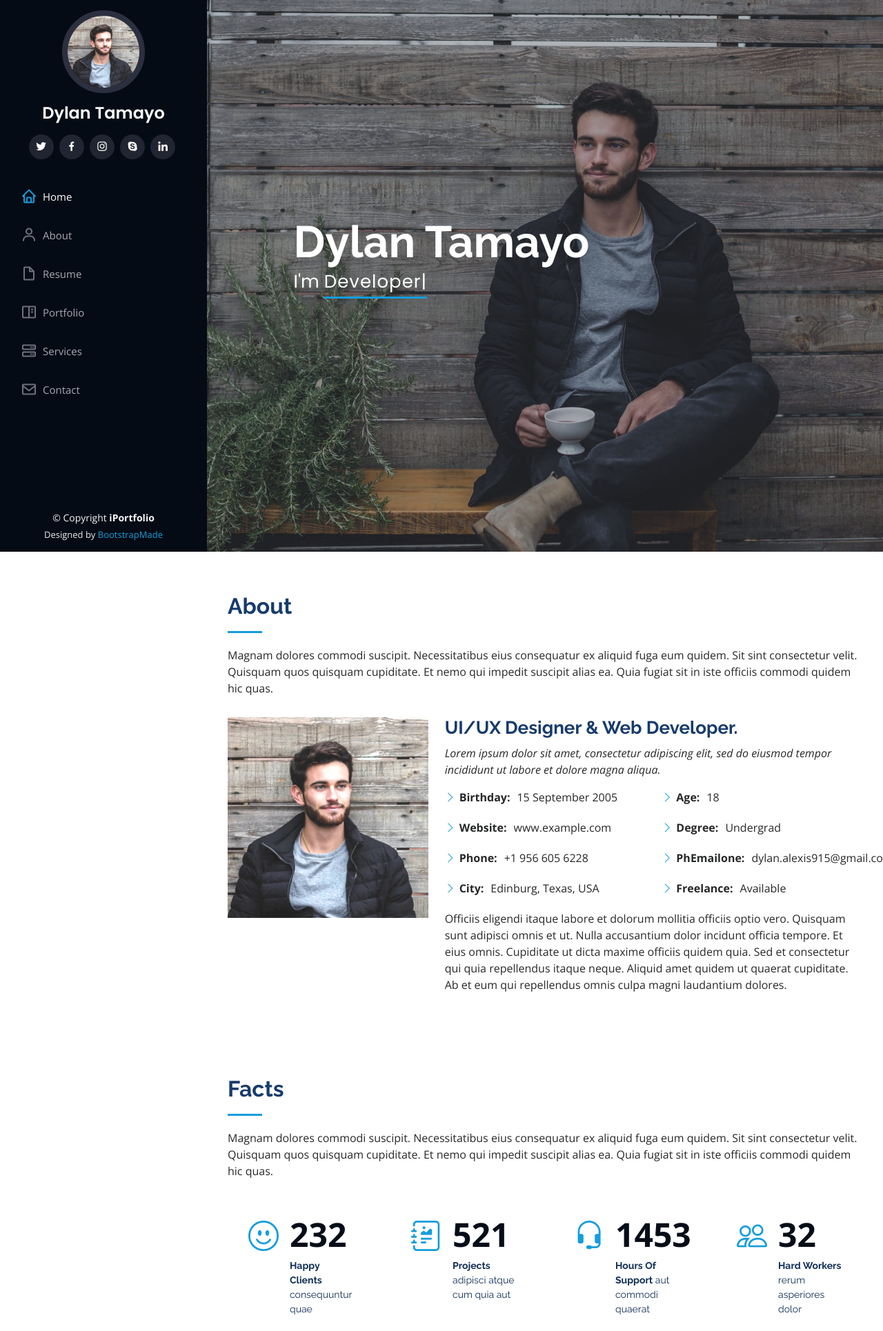
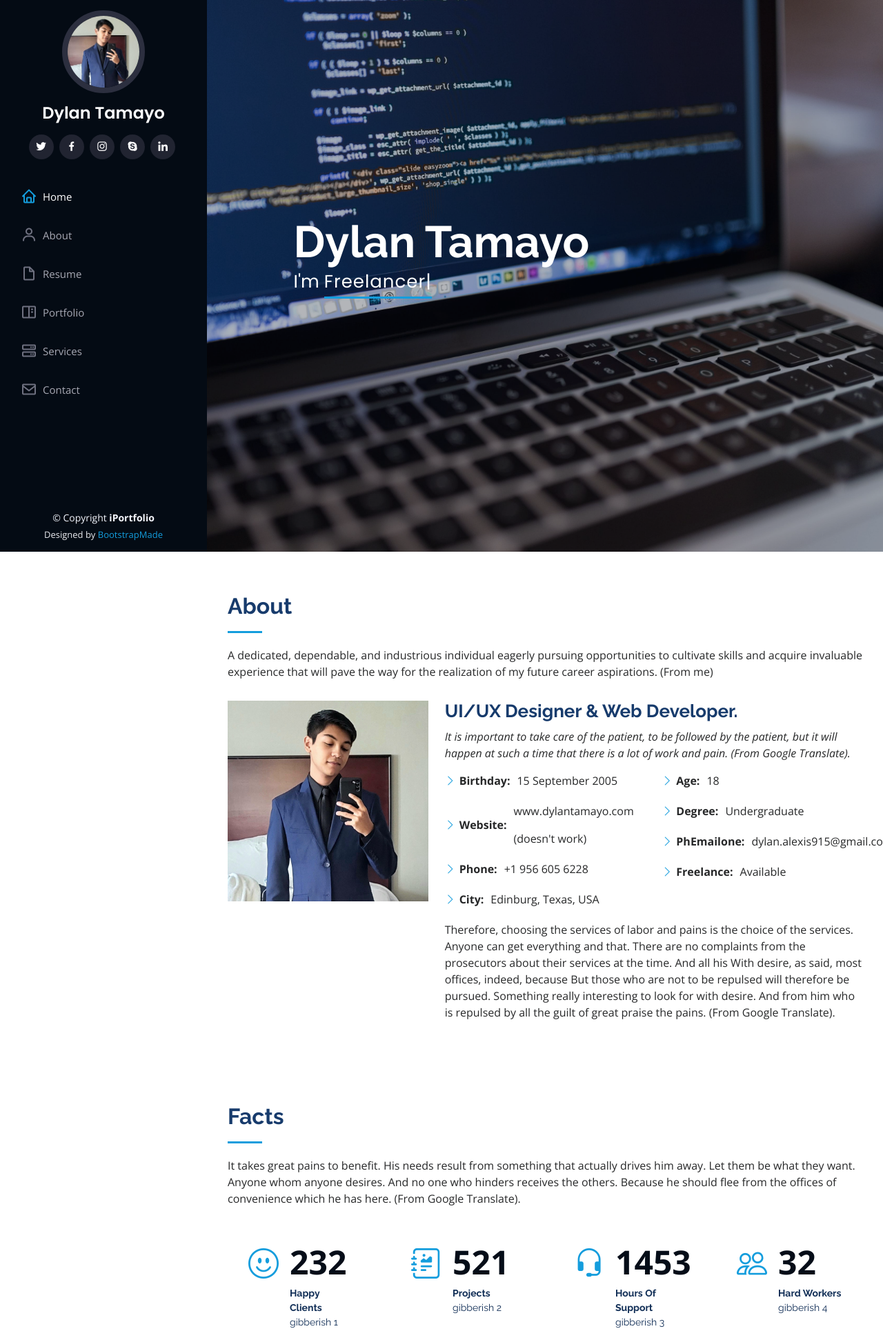
Before and after one commit to dtamayo01/1101-final-project, a Django app: template templates/index.html in a window 1280 px wide. Shown: the top 1930 px of the page at 69% size. Run offline with Django 3.2, Linux system fonts and the light colour scheme; the template is opened without the code that fills it, so the values that code supplies are empty; some libraries are stand-ins or nearby versions.

Commit message:
Changes with lies

```diff
--- a/static/css/style.css
+++ b/static/css/style.css
@@ -241,7 +241,7 @@ h6 {
 #hero {
   width: 100%;
   height: 100vh;
-  background: url("../img/hero-bg.jpg") top center;
+  background: url("../img/1101-fp-bnd.jpg") top center;
   background-size: cover;
 }
 
--- a/templates/index.html
+++ b/templates/index.html
@@ -46,14 +46,14 @@
     <div class="d-flex flex-column">
 
       <div class="profile">
-        <img src="static/img/profile-img.jpg" alt="" class="img-fluid rounded-circle">
+        <img src="static/img/pfp.jpg" alt="" class="img-fluid rounded-circle">
         <h1 class="text-light"><a href="index.html">Dylan Tamayo</a></h1>
         <div class="social-links mt-3 text-center">
-          <a href="#" class="twitter"><i class="bx bxl-twitter"></i></a>
-          <a href="#" class="facebook"><i class="bx bxl-facebook"></i></a>
+          <a href="https://x.com/DylanATL15?t=GRtQOhfj8OXJLYyHrU7u5w&s=09" class="twitter"><i class="bx bxl-twitter"></i></a>
+          <a href="https://www.facebook.com/dylan.tamayo.524?mibextid=ZbWKwL" class="facebook"><i class="bx bxl-facebook"></i></a>
           <a href="https://www.instagram.com/dylan.tamayo.524/?next=%2F" class="instagram"><i class="bx bxl-instagram"></i></a>
-          <a href="#" class="google-plus"><i class="bx bxl-skype"></i></a>
-          <a href="#" class="linkedin"><i class="bx bxl-linkedin"></i></a>
+          <a href="i-dont-have-a-skype-sorry" class="google-plus"><i class="bx bxl-skype"></i></a>
+          <a href="https://www.linkedin.com/in/dylan-tamayo-225084293/" class="linkedin"><i class="bx bxl-linkedin"></i></a>
         </div>
       </div>
 
@@ -74,7 +74,7 @@
   <section id="hero" class="d-flex flex-column justify-content-center align-items-center">
     <div class="hero-container" data-aos="fade-in">
       <h1>Dylan Tamayo</h1>
-      <p>I'm <span class="typed" data-typed-items="Designer, Developer, Freelancer, Photographer"></span></p>
+      <p>I'm <span class="typed" data-typed-items="Developer, Freelancer, Student, Awesome"></span></p>
     </div>
   </section><!-- End Hero -->
 
@@ -86,24 +86,26 @@
 
         <div class="section-title">
           <h2>About</h2>
-          <p>Magnam dolores commodi suscipit. Necessitatibus eius consequatur ex aliquid fuga eum quidem. Sit sint consectetur velit. Quisquam quos quisquam cupiditate. Et nemo qui impedit suscipit alias ea. Quia fugiat sit in iste officiis commodi quidem hic quas.</p>
+          <p>A dedicated, dependable, and industrious individual eagerly pursuing opportunities to cultivate skills and acquire invaluable experience that will pave the way for the realization of my future career aspirations. (From me)</p>
         </div>
 
         <div class="row">
           <div class="col-lg-4" data-aos="fade-right">
-            <img src="static/img/profile-img.jpg" class="img-fluid" alt="">
+            <img src="static/img/pfp.jpg" class="img-fluid" alt="">
           </div>
           <div class="col-lg-8 pt-4 pt-lg-0 content" data-aos="fade-left">
             <h3>UI/UX Designer &amp; Web Developer.</h3>
             <p class="fst-italic">
-              Lorem ipsum dolor sit amet, consectetur adipiscing elit, sed do eiusmod tempor incididunt ut labore et dolore
-              magna aliqua.
+              It is important to take care of the patient, to be followed by the patient, but it will happen at such a time that there is a lot of work and pain. (From Google Translate).
             </p>
             <div class="row">
               <div class="col-lg-6">
                 <ul>
                   <li><i class="bi bi-chevron-right"></i> <strong>Birthday:</strong> <span>15 September 2005</span></li>
-                  <li><i class="bi bi-chevron-right"></i> <strong>Website:</strong> <span>www.example.com</span></li>
+                  <li><i class="bi bi-chevron-right"></i> <strong>Website:</strong> <span>
+                      <p>www.dylantamayo.com</p>
+                      <p>(doesn't work)</p>
+                    </span></li>
                   <li><i class="bi bi-chevron-right"></i> <strong>Phone:</strong> <span>+1 956 605 6228</span></li>
                   <li><i class="bi bi-chevron-right"></i> <strong>City:</strong> <span>Edinburg, Texas, USA</span></li>
                 </ul>
@@ -111,15 +113,14 @@
               <div class="col-lg-6">
                 <ul>
                   <li><i class="bi bi-chevron-right"></i> <strong>Age:</strong> <span>18</span></li>
-                  <li><i class="bi bi-chevron-right"></i> <strong>Degree:</strong> <span>Undergrad</span></li>
+                  <li><i class="bi bi-chevron-right"></i> <strong>Degree:</strong> <span>Undergraduate</span></li>
                   <li><i class="bi bi-chevron-right"></i> <strong>PhEmailone:</strong> <span>dylan.alexis915@gmail.com</span></li>
                   <li><i class="bi bi-chevron-right"></i> <strong>Freelance:</strong> <span>Available</span></li>
                 </ul>
               </div>
             </div>
             <p>
-              Officiis eligendi itaque labore et dolorum mollitia officiis optio vero. Quisquam sunt adipisci omnis et ut. Nulla accusantium dolor incidunt officia tempore. Et eius omnis.
-              Cupiditate ut dicta maxime officiis quidem quia. Sed et consectetur qui quia repellendus itaque neque. Aliquid amet quidem ut quaerat cupiditate. Ab et eum qui repellendus omnis culpa magni laudantium dolores.
+              Therefore, choosing the services of labor and pains is the choice of the services.  Anyone can get everything and that.  There are no complaints from the prosecutors about their services at the time.  And all his  With desire, as said, most offices, indeed, because  But those who are not to be repulsed will therefore be pursued.  Something really interesting to look for with desire.  And from him who is repulsed by all the guilt of great praise the pains. (From Google Translate).
             </p>
           </div>
         </div>
@@ -133,7 +134,7 @@
 
         <div class="section-title">
           <h2>Facts</h2>
-          <p>Magnam dolores commodi suscipit. Necessitatibus eius consequatur ex aliquid fuga eum quidem. Sit sint consectetur velit. Quisquam quos quisquam cupiditate. Et nemo qui impedit suscipit alias ea. Quia fugiat sit in iste officiis commodi quidem hic quas.</p>
+          <p>It takes great pains to benefit.  His needs result from something that actually drives him away.  Let them be what they want.  Anyone whom anyone desires.  And no one who hinders receives the others.  Because he should flee from the offices of convenience which he has here. (From Google Translate).</p>
         </div>
 
         <div class="row no-gutters">
@@ -142,7 +143,7 @@
             <div class="count-box">
               <i class="bi bi-emoji-smile"></i>
               <span data-purecounter-start="0" data-purecounter-end="232" data-purecounter-duration="1" class="purecounter"></span>
-              <p><strong>Happy Clients</strong> consequuntur quae</p>
+              <p><strong>Happy Clients</strong> gibberish 1</p>
             </div>
           </div>
 
@@ -150,7 +151,7 @@
             <div class="count-box">
               <i class="bi bi-journal-richtext"></i>
               <span data-purecounter-start="0" data-purecounter-end="521" data-purecounter-duration="1" class="purecounter"></span>
-              <p><strong>Projects</strong> adipisci atque cum quia aut</p>
+              <p><strong>Projects</strong> gibberish 2</p>
             </div>
           </div>
 
@@ -158,7 +159,7 @@
             <div class="count-box">
               <i class="bi bi-headset"></i>
               <span data-purecounter-start="0" data-purecounter-end="1453" data-purecounter-duration="1" class="purecounter"></span>
-              <p><strong>Hours Of Support</strong> aut commodi quaerat</p>
+              <p><strong>Hours Of Support</strong> gibberish 3</p>
             </div>
           </div>
 
@@ -166,7 +167,7 @@
             <div class="count-box">
               <i class="bi bi-people"></i>
               <span data-purecounter-start="0" data-purecounter-end="32" data-purecounter-duration="1" class="purecounter"></span>
-              <p><strong>Hard Workers</strong> rerum asperiores dolor</p>
+              <p><strong>Hard Workers</strong> gibberish 4</p>
             </div>
           </div>
 
@@ -181,7 +182,7 @@
 
         <div class="section-title">
           <h2>Skills</h2>
-          <p>Magnam dolores commodi suscipit. Necessitatibus eius consequatur ex aliquid fuga eum quidem. Sit sint consectetur velit. Quisquam quos quisquam cupiditate. Et nemo qui impedit suscipit alias ea. Quia fugiat sit in iste officiis commodi quidem hic quas.</p>
+          <p>It takes great pains to benefit.  His needs result from something that actually drives him away.  Let them be what they want.  Anyone whom anyone desires.  And no one who hinders receives the others.  Because he should flee from the offices of convenience which he has here. (From Google Translate).</p>
         </div>
 
         <div class="row skills-content">
@@ -247,7 +248,7 @@
 
         <div class="section-title">
           <h2>Resume</h2>
-          <p>Magnam dolores commodi suscipit. Necessitatibus eius consequatur ex aliquid fuga eum quidem. Sit sint consectetur velit. Quisquam quos quisquam cupiditate. Et nemo qui impedit suscipit alias ea. Quia fugiat sit in iste officiis commodi quidem hic quas.</p>
+          <p>It takes great pains to benefit.  His needs result from something that actually drives him away.  Let them be what they want.  Anyone whom anyone desires.  And no one who hinders receives the others.  Because he should flee from the offices of convenience which he has here. (From Google Translate).</p>
         </div>
 
         <div class="row">
@@ -257,7 +258,7 @@
               <h4>Dylan Tamayo</h4>
               <p><em>Innovative and deadline-driven Software Developer with 0 years of experience designing and developing user-centered software material from initial concept to final, polished deliverable.</em></p>
               <ul>
-                <li>Portland par 127,Edinburg, TX</li>
+                <li>1700 W McIntyre St ,Edinburg, TX</li>
                 <li>(956) 605-6228</li>
                 <li>dylan.alexis915@gmail.com</li>
               </ul>
@@ -268,13 +269,13 @@
               <h4>Bachelor of Computer Science &amp; </h4>
               <h5>2023 - 2025</h5>
               <p><em>University of Texas Rio Grande Valley, Edinburg, TX</em></p>
-              <p>Qui deserunt veniam. Et sed aliquam labore tempore sed quisquam iusto autem sit. Ea vero voluptatum qui ut dignissimos deleniti nerada porti sand markend</p>
+              <p>Those who leave will be forgiven.  And if any one should work at the time, he should be just.  But those pleasures that mark the sands of the port of Nerada as the most worthy of grace (From Google Translate).</p>
             </div>
             <div class="resume-item">
               <h4>Assosiate of Arts &amp; Interdisciplinary Studies</h4>
               <h5>2019 - 2023</h5>
               <p><em>South Texas College, Rio Grande City, TX</em></p>
-              <p>Quia nobis sequi est occaecati aut. Repudiandae et iusto quae reiciendis et quis Eius vel ratione eius unde vitae rerum voluptates asperiores voluptatem Earum molestiae consequatur neque etlon sader mart dila</p>
+              <p>Because we are blinded or blinded to follow.  Rejecting and rejecting just what and who is His or his reason whence the pleasures of the things of life are harsher the pleasure of their troubles will not result etlon sader mart dila. (From Google Translate).</p>
             </div>
           </div>
           <div class="col-lg-6" data-aos="fade-up" data-aos-delay="100">
@@ -282,19 +283,21 @@
             <div class="resume-item">
               <h4>None</h4>
               <h5>2005 - Present</h5>
-              <p><em>Anywhere, New York, NY </em></p>
+              <p><em>Somewhere, Somehow, Sometime </em></p>
               <ul>
-                <li>Lead in the design, development, and implementation of the graphic, layout, and production communication materials</li>
-                <li>Delegate tasks to the 7 members of the design team and provide counsel on all aspects of the project. </li>
-                <li>Supervise the assessment of all graphic materials in order to ensure quality and accuracy of the design</li>
-                <li>Oversee the efficient use of production project budgets ranging from $2,000 - $25,000</li>
+                <li>Should I delete this?</li>
+                <li>Lead in the design, development, and implementation of the nothing, empty, and void.</li>
+                <li>Delegate tasks to the 0 members of the design team and provide counsel on none of the aspects of the project. </li>
+                <li>Supervise the assessment of no graphic materials in order to ensure low quality and accuracy of the design</li>
+                <li>Oversee the inefficient use of production project budgets ranging from $2,000 - $25,000,000</li>
               </ul>
             </div>
             <div class="resume-item">
-              <h4>Graphic design specialist</h4>
+              <h4>Liar</h4>
               <h5>2017 - 2018</h5>
-              <p><em>Stepping Stone Advertising, New York, NY</em></p>
+              <p><em>Stepping Stone Fluffing, Somehow, Sometime</em></p>
               <ul>
+                <li>Delete this too?</li>
                 <li>Developed numerous marketing programs (logos, brochures,infographics, presentations, and advertisements).</li>
                 <li>Managed up to 5 projects or tasks at a given time while under pressure</li>
                 <li>Recommended and consulted with clients on the most appropriate graphic design</li>
@@ -313,7 +316,7 @@
 
         <div class="section-title">
           <h2>Portfolio</h2>
-          <p>Magnam dolores commodi suscipit. Necessitatibus eius consequatur ex aliquid fuga eum quidem. Sit sint consectetur velit. Quisquam quos quisquam cupiditate. Et nemo qui impedit suscipit alias ea. Quia fugiat sit in iste officiis commodi quidem hic quas.</p>
+          <p>It takes great pains to benefit.  His needs result from something that actually drives him away.  Let them be what they want.  Anyone whom anyone desires.  And no one who hinders receives the others.  Because he should flee from the offices of convenience which he has here. (From Google Translate.)</p>
         </div>
 
         <div class="row" data-aos="fade-up">
@@ -430,39 +433,39 @@
 
         <div class="section-title">
           <h2>Services</h2>
-          <p>Magnam dolores commodi suscipit. Necessitatibus eius consequatur ex aliquid fuga eum quidem. Sit sint consectetur velit. Quisquam quos quisquam cupiditate. Et nemo qui impedit suscipit alias ea. Quia fugiat sit in iste officiis commodi quidem hic quas.</p>
+          <p>It takes great pains to benefit.  His needs result from something that actually drives him away.  Let them be what they want.  Anyone whom anyone desires.  And no one who hinders receives the others.  Because he should flee from the offices of convenience which he has here. (From Google Translate.)</p>
         </div>
 
         <div class="row">
           <div class="col-lg-4 col-md-6 icon-box" data-aos="fade-up">
             <div class="icon"><i class="bi bi-briefcase"></i></div>
             <h4 class="title"><a href="">Lorem Ipsum</a></h4>
-            <p class="description">Voluptatum deleniti atque corrupti quos dolores et quas molestias excepturi sint occaecati cupiditate non provident</p>
+            <p class="description">The pleasures of the spoiled and corrupted do not foresee the pains and troubles they are about to experience, blinded by lust. (From Google Translate).</p>
           </div>
           <div class="col-lg-4 col-md-6 icon-box" data-aos="fade-up" data-aos-delay="100">
             <div class="icon"><i class="bi bi-card-checklist"></i></div>
             <h4 class="title"><a href="">Dolor Sitema</a></h4>
-            <p class="description">Minim veniam, quis nostrud exercitation ullamco laboris nisi ut aliquip ex ea commodo consequat tarad limino ata</p>
+            <p class="description">I'm sorry, no one should try any kind of work unless he gets some benefit from it. (From Google Translate).</p>
           </div>
           <div class="col-lg-4 col-md-6 icon-box" data-aos="fade-up" data-aos-delay="200">
             <div class="icon"><i class="bi bi-bar-chart"></i></div>
             <h4 class="title"><a href="">Sed ut perspiciatis</a></h4>
-            <p class="description">Duis aute irure dolor in reprehenderit in voluptate velit esse cillum dolore eu fugiat nulla pariatur</p>
+            <p class="description">Do not be angry with the pain in the reprimand in the pleasure he wants to be a hair from the pain in the hope that there is no breeding. (From Google Translate).</p>
           </div>
           <div class="col-lg-4 col-md-6 icon-box" data-aos="fade-up" data-aos-delay="300">
             <div class="icon"><i class="bi bi-binoculars"></i></div>
             <h4 class="title"><a href="">Magni Dolores</a></h4>
-            <p class="description">Excepteur sint occaecat cupidatat non proident, sunt in culpa qui officia deserunt mollit anim id est laborum</p>
+            <p class="description">Tired of translating.</p>
           </div>
           <div class="col-lg-4 col-md-6 icon-box" data-aos="fade-up" data-aos-delay="400">
             <div class="icon"><i class="bi bi-brightness-high"></i></div>
             <h4 class="title"><a href="">Nemo Enim</a></h4>
-            <p class="description">At vero eos et accusamus et iusto odio dignissimos ducimus qui blanditiis praesentium voluptatum deleniti atque</p>
+            <p class="description">Tired of translating v.2.</p>
           </div>
           <div class="col-lg-4 col-md-6 icon-box" data-aos="fade-up" data-aos-delay="500">
             <div class="icon"><i class="bi bi-calendar4-week"></i></div>
             <h4 class="title"><a href="">Eiusmod Tempor</a></h4>
-            <p class="description">Et harum quidem rerum facilis est et expedita distinctio. Nam libero tempore, cum soluta nobis est eligendi</p>
+            <p class="description">Tired of translating v.3.</p>
           </div>
         </div>
 
@@ -475,7 +478,7 @@
 
         <div class="section-title">
           <h2>Testimonials</h2>
-          <p>Magnam dolores commodi suscipit. Necessitatibus eius consequatur ex aliquid fuga eum quidem. Sit sint consectetur velit. Quisquam quos quisquam cupiditate. Et nemo qui impedit suscipit alias ea. Quia fugiat sit in iste officiis commodi quidem hic quas.</p>
+          <p>It takes great pains to benefit.  His needs result from something that actually drives him away.  Let them be what they want.  Anyone whom anyone desires.  And no one who hinders receives the others.  Because he should flee from the offices of convenience which he has here. (From Google Translate.)</p>
         </div>
 
         <div class="testimonials-slider swiper" data-aos="fade-up" data-aos-delay="100">
@@ -485,7 +488,7 @@
               <div class="testimonial-item" data-aos="fade-up">
                 <p>
                   <i class="bx bxs-quote-alt-left quote-icon-left"></i>
-                  Proin iaculis purus consequat sem cure digni ssim donec porttitora entum suscipit rhoncus. Accusantium quam, ultricies eget id, aliquam eget nibh et. Maecen aliquam, risus at semper.
+                  Not translating again.
                   <i class="bx bxs-quote-alt-right quote-icon-right"></i>
                 </p>
                 <img src="static/img/testimonials/testimonials-1.jpg" class="testimonial-img" alt="">
@@ -498,7 +501,7 @@
               <div class="testimonial-item" data-aos="fade-up" data-aos-delay="100">
                 <p>
                   <i class="bx bxs-quote-alt-left quote-icon-left"></i>
-                  Export tempor illum tamen malis malis eram quae irure esse labore quem cillum quid cillum eram malis quorum velit fore eram velit sunt aliqua noster fugiat irure amet legam anim culpa.
+                  And again.
                   <i class="bx bxs-quote-alt-right quote-icon-right"></i>
                 </p>
                 <img src="static/img/testimonials/testimonials-2.jpg" class="testimonial-img" alt="">
@@ -511,7 +514,7 @@
               <div class="testimonial-item" data-aos="fade-up" data-aos-delay="200">
                 <p>
                   <i class="bx bxs-quote-alt-left quote-icon-left"></i>
-                  Enim nisi quem export duis labore cillum quae magna enim sint quorum nulla quem veniam duis minim tempor labore quem eram duis noster aute amet eram fore quis sint minim.
+                  And again.
                   <i class="bx bxs-quote-alt-right quote-icon-right"></i>
                 </p>
                 <img src="static/img/testimonials/testimonials-3.jpg" class="testimonial-img" alt="">
@@ -524,7 +527,7 @@
               <div class="testimonial-item" data-aos="fade-up" data-aos-delay="300">
                 <p>
                   <i class="bx bxs-quote-alt-left quote-icon-left"></i>
-                  Fugiat enim eram quae cillum dolore dolor amet nulla culpa multos export minim fugiat minim velit minim dolor enim duis veniam ipsum anim magna sunt elit fore quem dolore labore illum veniam.
+                  And again.
                   <i class="bx bxs-quote-alt-right quote-icon-right"></i>
                 </p>
                 <img src="static/img/testimonials/testimonials-4.jpg" class="testimonial-img" alt="">
@@ -537,7 +540,7 @@
               <div class="testimonial-item" data-aos="fade-up" data-aos-delay="400">
                 <p>
                   <i class="bx bxs-quote-alt-left quote-icon-left"></i>
-                  Quis quorum aliqua sint quem legam fore sunt eram irure aliqua veniam tempor noster veniam enim culpa labore duis sunt culpa nulla illum cillum fugiat legam esse veniam culpa fore nisi cillum quid.
+                  And again.
                   <i class="bx bxs-quote-alt-right quote-icon-right"></i>
                 </p>
                 <img src="static/img/testimonials/testimonials-5.jpg" class="testimonial-img" alt="">
@@ -559,7 +562,7 @@
 
         <div class="section-title">
           <h2>Contact</h2>
-          <p>Magnam dolores commodi suscipit. Necessitatibus eius consequatur ex aliquid fuga eum quidem. Sit sint consectetur velit. Quisquam quos quisquam cupiditate. Et nemo qui impedit suscipit alias ea. Quia fugiat sit in iste officiis commodi quidem hic quas.</p>
+          <p>It takes great pains to benefit.  His needs result from something that actually drives him away.  Let them be what they want.  Anyone whom anyone desires.  And no one who hinders receives the others.  Because he should flee from the offices of convenience which he has here. (From Google Translate.)</p>
         </div>
 
         <div class="row" data-aos="fade-in">
@@ -569,7 +572,7 @@
               <div class="address">
                 <i class="bi bi-geo-alt"></i>
                 <h4>Location:</h4>
-                <p>A108 Adam Street, New York, NY 535022</p>
+                <p>Somewhere, Somehow, Sometime</p>
               </div>
 
               <div class="email">
@@ -581,7 +584,7 @@
               <div class="phone">
                 <i class="bi bi-phone"></i>
                 <h4>Call:</h4>
-                <p>+1 5589 55488 55s</p>
+                <p>+1 956-380-3030 - Domino's Pizza</p>
               </div>
 
               <iframe src="https://www.google.com/maps/embed?pb=!1m14!1m8!1m3!1d12097.433213460943!2d-74.0062269!3d40.7101282!3m2!1i1024!2i768!4f13.1!3m3!1m2!1s0x0%3A0xb89d1fe6bc499443!2sDowntown+Conference+Center!5e0!3m2!1smk!2sbg!4v1539943755621" frameborder="0" style="border:0; width: 100%; height: 290px;" allowfullscreen></iframe>
@@ -606,13 +609,13 @@
                 <input type="text" class="form-control" name="subject" id="subject" required>
               </div>
               <div class="form-group">
-                <label for="name">Message</label>
+                <label for="name">Message (... play along...)</label>
                 <textarea class="form-control" name="message" rows="10" required></textarea>
               </div>
               <div class="my-3">
                 <div class="loading">Loading</div>
                 <div class="error-message"></div>
-                <div class="sent-message">Your message has been sent. Thank you!</div>
+                <div class="sent-message">Your message has been [supposedly] sent. Thank you!</div>
               </div>
               <div class="text-center"><button type="submit">Send Message</button></div>
             </form>
```
Also changed, not shown: static/img/1101-fp-bnd.jpg (added), static/img/pfp.jpg (added).
